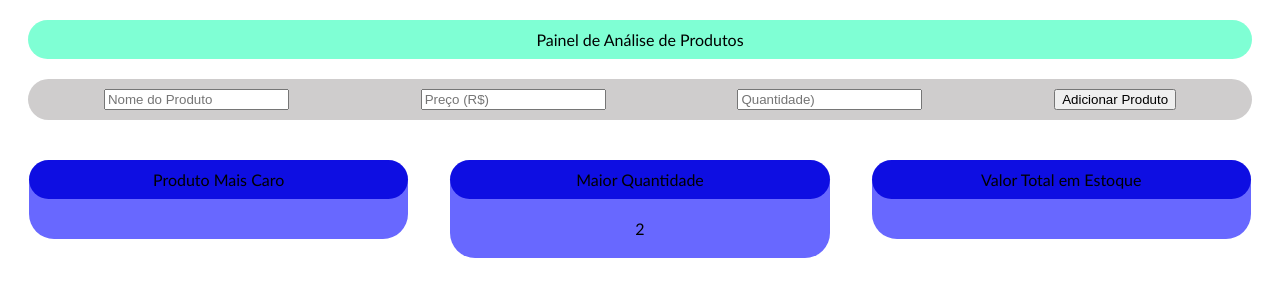
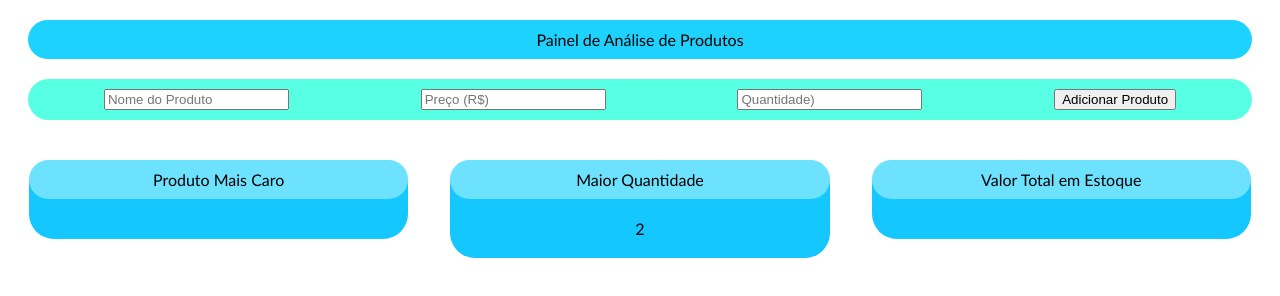
Before and after one commit to guilhermepadi86/ADDBosch-HTML, a plain HTML site: page Prova1/Parte1/index.html in a window 1280 px wide. Drawn offline with Linux system fonts and the light colour scheme.

Commit message:
Prova Parte 1

```diff
--- a/Prova1/Parte1/style.css
+++ b/Prova1/Parte1/style.css
@@ -1,7 +1,7 @@
 .Header {
     display: flex;
     justify-content: center;
-    background-color:aquamarine;
+    background-color:rgb(29, 210, 255);
     padding: 10px;
     font-family: 'Gill Sans', 'Gill Sans MT', Calibri, 'Trebuchet MS', sans-serif;
     margin: 20px;
@@ -20,7 +20,7 @@
 .CardProdutos {
     width: 30%;
     height: 50%;
-    background-color: #6868ff;
+    background-color: #14c8ff;
     margin: 20px;
     border-radius: 25px;
 }
@@ -29,7 +29,7 @@
     display: flex;
     justify-content: center;
     padding: 10px;
-    background-color: #0e0ee2;
+    background-color: #6ce2ff;
     border-radius: 25px;
 }
 
@@ -40,7 +40,7 @@
 }
 
 .CadastroProduto {
-    background-color: rgb(207, 205, 205);
+    background-color: rgb(87, 255, 227);
     display: flex;
     align-content: space-between;
     justify-content: space-around;
```
